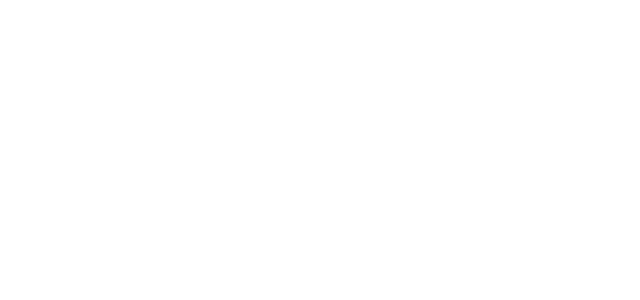
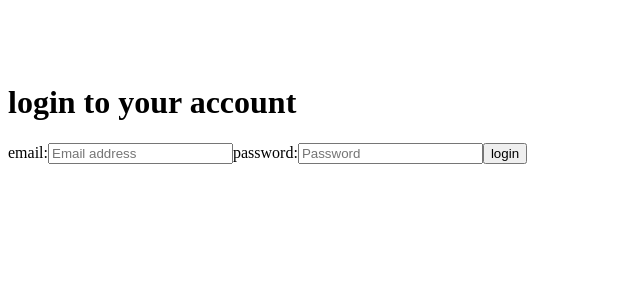
Before and after one commit to HannaTkachenko/login-signup-hw, a React (Create React App) app: page /login in a window 1280 px wide. Shown: the top 300 px of the page, without its empty margins (0-640 px from the left). Built offline with nearby package versions, Linux system fonts and the light colour scheme.

Commit message:
Add LoginForm & page Login

```diff
--- a/src/components/Forms/LoginForm/index.js
+++ b/src/components/Forms/LoginForm/index.js
@@ -1,11 +1,37 @@
-import React from 'react';
+import React from "react";
+import { Formik, Form } from "formik";
+import WrappedInput from "../WrappedInput";
+import { SCHEMA_LOGIN } from "../../../utils/schemaValidation";
+import styles from "./LoginForm.module.scss";
 
-const LoginForm = () => {
+const initialValues = { email: "", password: "" };
+const LoginForm = (props) => {
+  const onSubmit = (value, formikBag) => {
+    console.log("value: ", value);
+    formikBag.resetForm();
+  };
   return (
-    <div>
-
-    </div>
+    <Formik
+      initialValues={initialValues}
+      validationSchema={SCHEMA_LOGIN}
+      onSubmit={onSubmit}
+    >
+      {(formikProps) => {
+        console.log("formikProps:", formikProps);
+        return (
+          <Form className={styles.form}>
+            <WrappedInput name="email" placeholder="Email address" />
+            <WrappedInput
+              name="password"
+              type="password "
+              placeholder="Password"
+            />
+            <input type="submit" value="login" />
+          </Form>
+        );
+      }}
+    </Formik>
   );
-}
+};
 
 export default LoginForm;
--- a/src/components/Forms/SignUpForm/index.js
+++ b/src/components/Forms/SignUpForm/index.js
@@ -8,4 +8,4 @@ const SignUpForm = () => {
   );
 }
 
-export default LoginForm;
+export default SignUpForm;
--- a/src/pages/Login.js
+++ b/src/pages/Login.js
@@ -1,11 +1,13 @@
-import React from 'react';
+import React from "react";
+import LoginForm from "./../components/Forms/LoginForm/index";
 
 const Login = () => {
   return (
-    <div>
-
-    </div>
+    <>
+      <h1>login to your account</h1>
+      <LoginForm />
+    </>
   );
-}
+};
 
 export default Login;
```
Also changed, not shown: src/components/Forms/LoginForm/LoginForm.module.scss (added).
